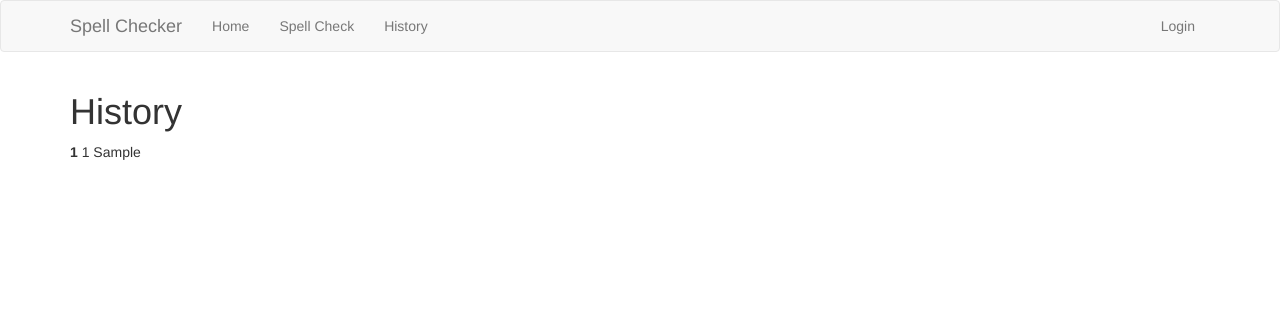
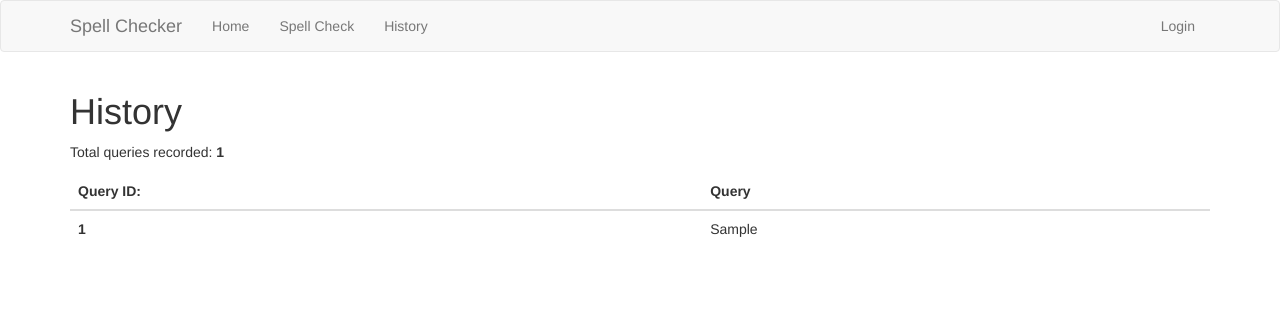
Before and after one commit to johnsoga/ApplicationSecurity_CS-GY_9163_Assignment2, a Flask app: template app/templates/history.html in a window 1280 px wide. Shown: the top 312 px of the page. Run offline with Flask 2, Linux system fonts and the light colour scheme; the template is opened without the code that fills it: most values are stand-ins (such as "Sample title", 1, 10 or a date in 2020); some libraries are stand-ins or nearby versions.

Commit message:
Update: fix history view

```diff
--- a/app/templates/history.html
+++ b/app/templates/history.html
@@ -5,16 +5,26 @@
     <h1>History</h1>
 
     {% if query_count %}
-        <p id="numqueries"><strong>{{ query_count }}</strong>
+        <p id="numqueries">Total queries recorded: <strong>{{ query_count }}</strong>
     {% endif %}
 
+    <table class="table">
+        <thead class="thead-dark">
+            <tr>
+                <th scope="col">Query ID:</th>
+                <th scope="col">Query</th>
+            </tr>
+        </thead>
         <tbody>
             {% for query in query_result %}
             <tr>
-            <td>{{query['query_id']}}</td>
-            <td>{{query['user_query']}}</td>
+                <th scope="row" id="{{query['query_id']}}">
+                    {{query['query_id']}}
+                </th>
+                <td>
+                    {{query['user_query']}}
+                </td>
             </tr>
-        <!-- <p id="query_result"><strong>{{ query_result }}</strong> -->
             {% endfor %}
         </tbody>
 
```
Also changed, not shown: 1 other file. Lines whose indentation alone changed are shown as unchanged.
